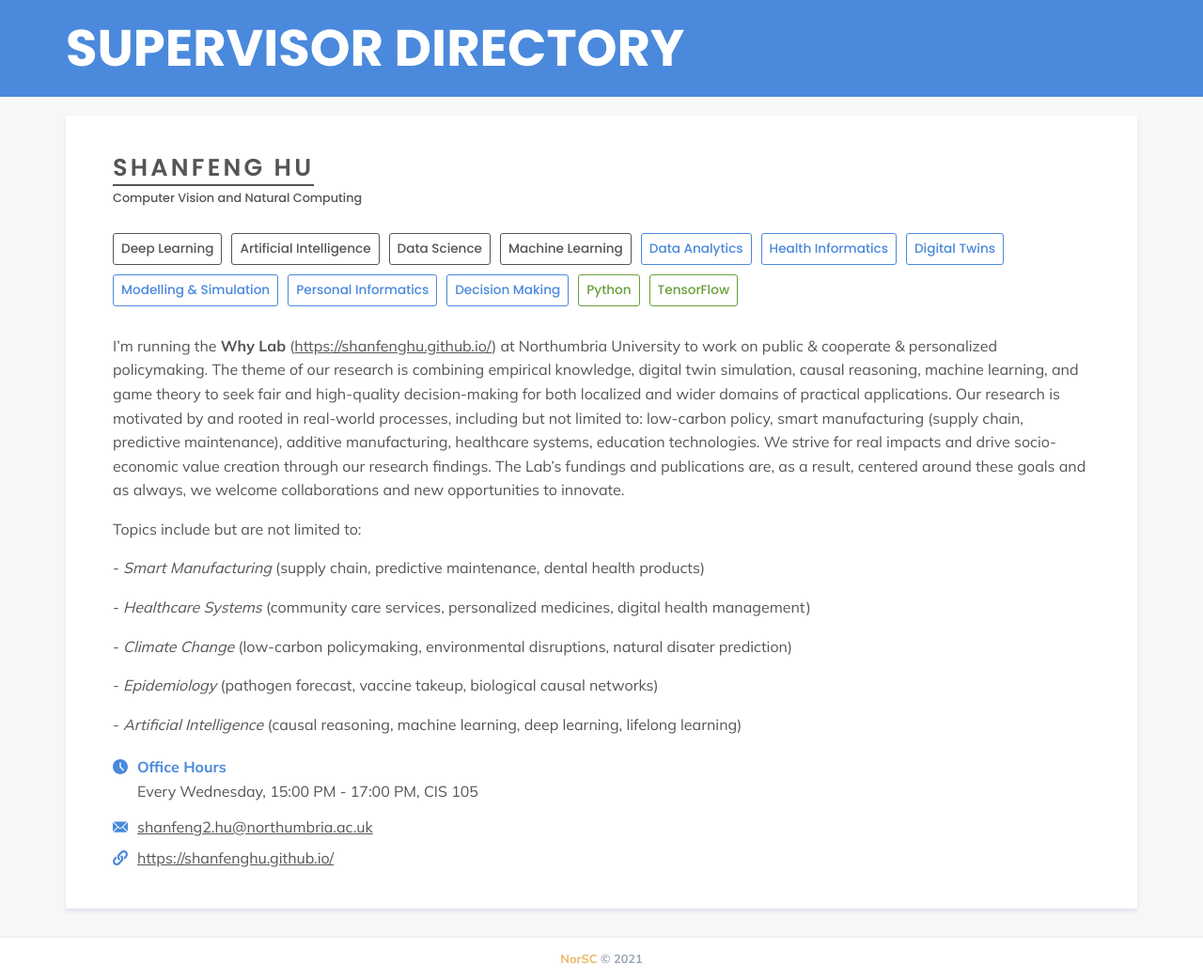
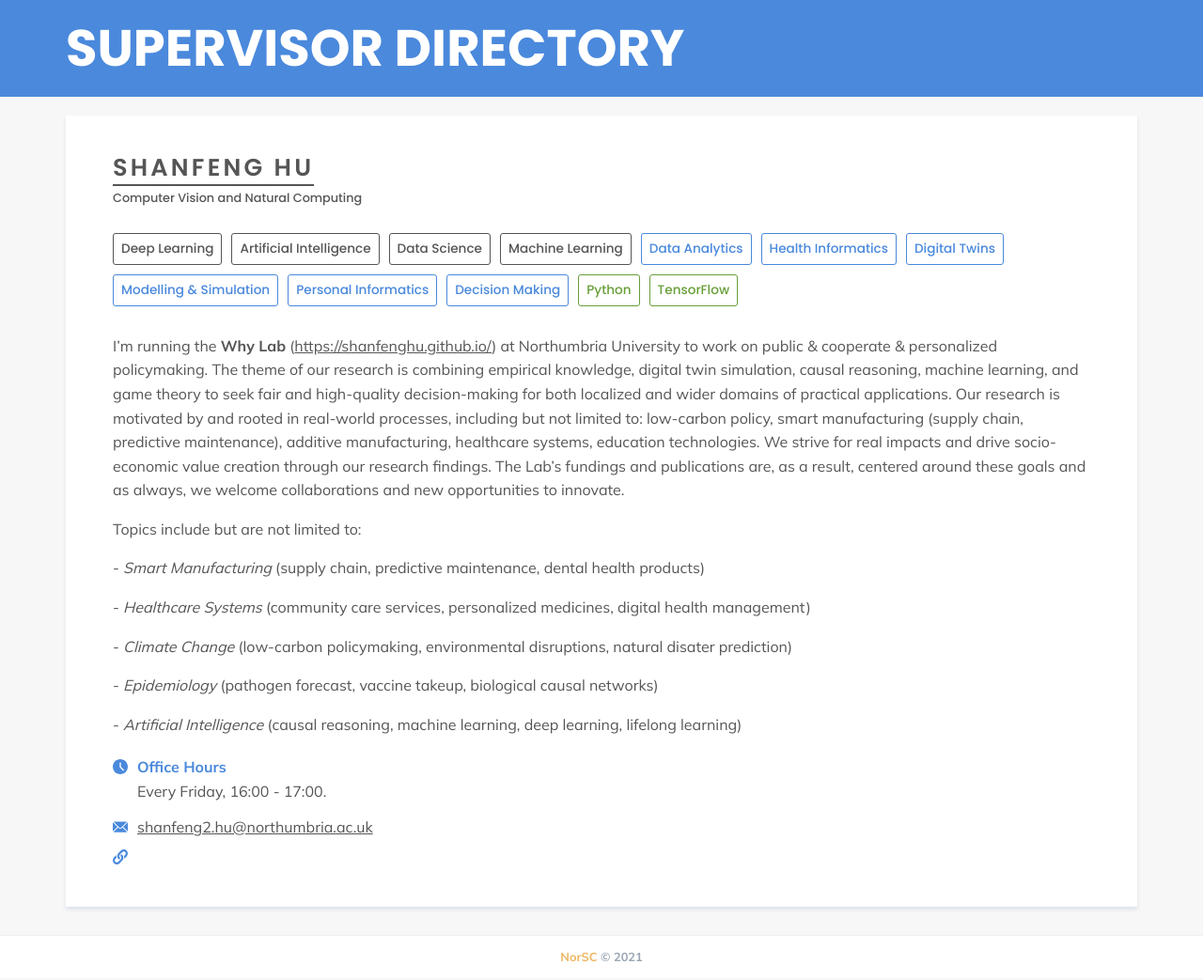
Before and after one commit to NorSC/supervisor-search, a Jekyll site: the page built from _supervisors/dr-shanfeng-hu.md, in a window 1280 px wide. Shown: the whole page at 94% size. Built offline with Jekyll 4.4.1, drawn with Linux system fonts in a browser that asks for light colours; a script that is not in the unit is left out.

Commit message:
Update Supervisors “dr-shanfeng-hu”

```diff
--- a/_supervisors/dr-shanfeng-hu.md
+++ b/_supervisors/dr-shanfeng-hu.md
@@ -2,9 +2,11 @@
 layout: supervisor
 title: Shanfeng Hu
 available: true
+available_msc: true
+available_phd: true
 email: shanfeng2.hu@northumbria.ac.uk
-website: https://shanfenghu.github.io/
-office_hours: Every Wednesday, 15:00 PM - 17:00 PM, CIS 105
+website: ""
+office_hours: Every Friday, 16:00 - 17:00.
 research_group: Computer Vision and Natural Computing
 research_themes:
   - Deep Learning
```
